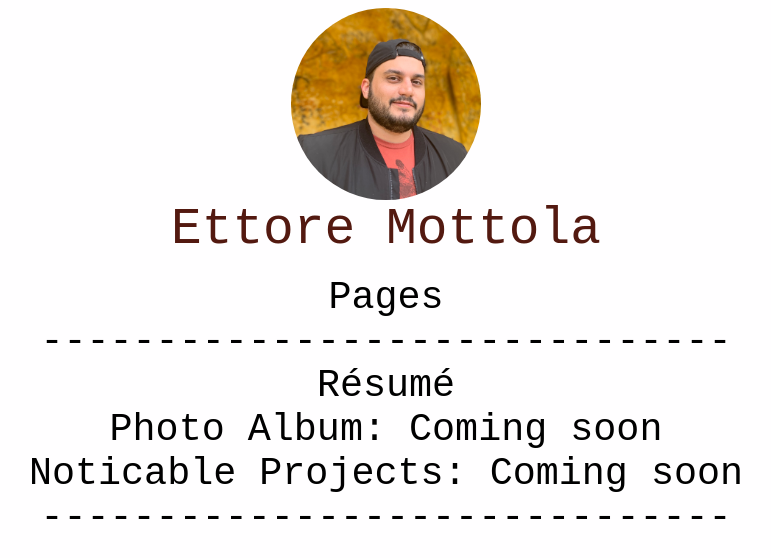
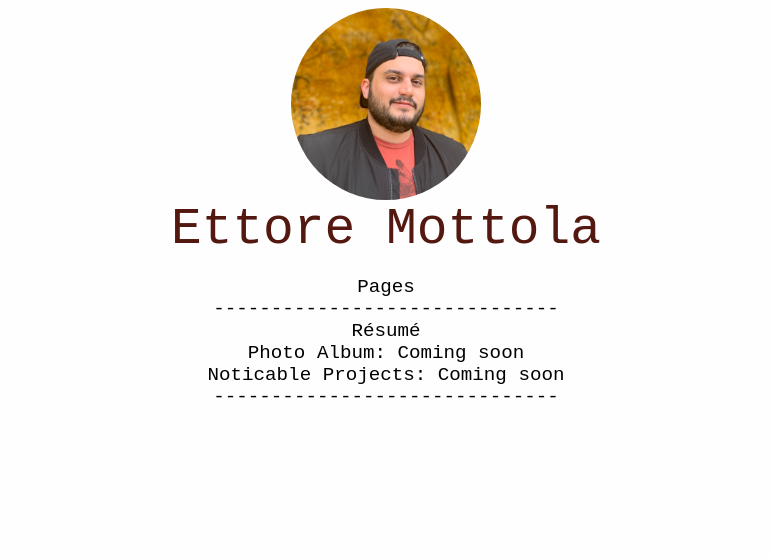
Before and after one commit to ettore34/ettore34.github.io, a plain HTML site: page index.html in a window 1280 px wide. Shown: the whole page, without its empty margins (254-1025 px from the left). Drawn offline with Linux system fonts and the light colour scheme.

Commit message:
reduce size

```diff
--- a/index.html
+++ b/index.html
@@ -34,7 +34,7 @@
                 <font face = "Courier New" style="text-align:center; color:rgb(83,25,16); font-size:4vw;  ">Ettore Mottola</font>
                 <br>
                 <br>
-                <font face = "Courier New" style = "font-size:3vw;">
+                <font face = "Courier New" style = "font-size:1.5vw;">
                     <p>Pages</p>
                     <p>------------------------------</p>
                     <p><a href="/resume.html">Résumé</a></p>
```
